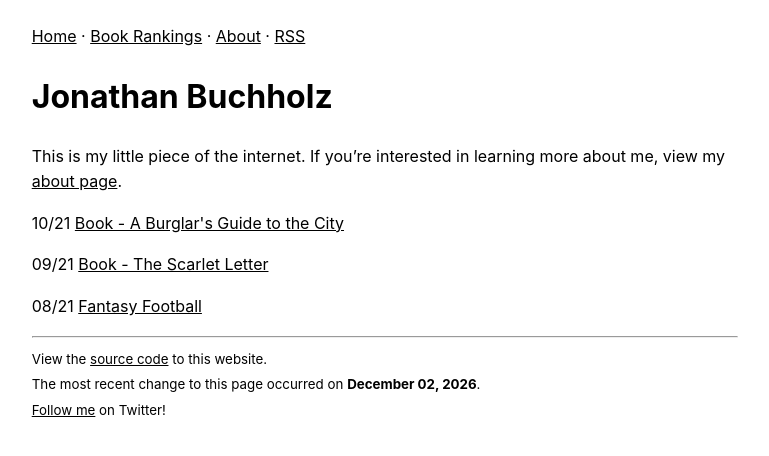
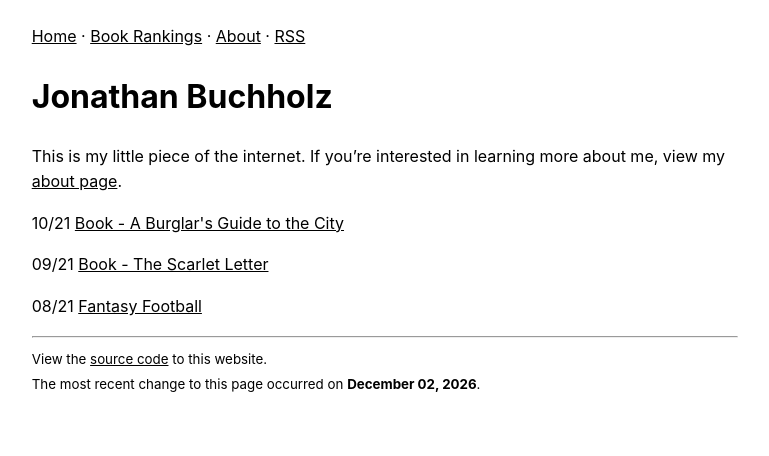
Before and after one commit to JonathanBuchh/buchh.org, a Jekyll site: the page built from index.md, in a window 1280 px wide. Shown: the top 456 px of the page, without its empty margins (255-1024 px from the left). Built offline with Jekyll 4.4.1, drawn with Linux system fonts in a browser that asks for light colours.

Commit message:
Remove Twitter link

```diff
--- a/_includes/footer.html
+++ b/_includes/footer.html
@@ -3,6 +3,4 @@
     <small>View the <a href="https://github.com/JonathanBuchh/jonathanbuchh.github.io">source code</a> to this website.</small>
     <br>
     <small>The most recent change to this page occurred on <b>{% last_modified {{ page.path }} %}</b>.</small>
-    <br>
-    <small><a href="https://twitter.com/JonathanBuchh">Follow me</a> on Twitter!</small>
 </footer>
```
